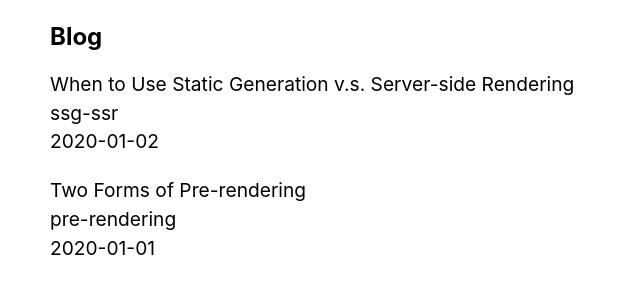
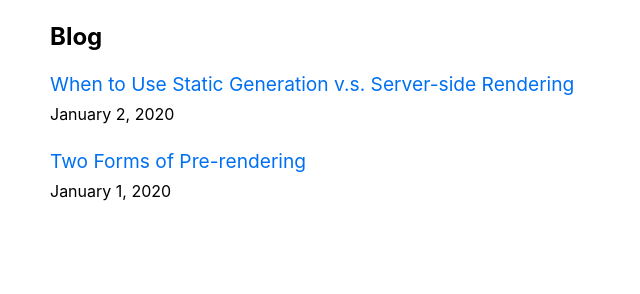
Before and after one commit to B1LLP4RK/nextjs-blog, a Next.js app: page / in a window 1280 px wide. Shown: the part 384-678 px from the top of the page, without its empty margins (318-958 px from the left). Built offline with nearby package versions, Linux system fonts and the light colour scheme.

Commit message:
improve date representation

```diff
--- /dev/null
+++ b/components/date.js
@@ -0,0 +1,6 @@
+import { parseISO, format } from "date-fns";
+
+export default function Date({ dateString }) {
+  const date = parseISO(dateString);
+  return <time dateTime={dateString}>{format(date, "LLLL d, yyyy")}</time>;
+}
--- a/pages/index.js
+++ b/pages/index.js
@@ -2,6 +2,8 @@ import { getSortedPostsData } from "../lib/posts.js";
 import Head from "next/head";
 import Layout, { siteTitle } from "../components/layout.js";
 import utilStyles from "../styles/utils.module.css";
+import Link from "next/link.js";
+import Date from "../components/date.js";
 
 export default function Home({ allPostsData }) {
   return (
@@ -21,11 +23,11 @@ export default function Home({ allPostsData }) {
         <ul className={utilStyles.list}>
           {allPostsData.map(({ id, date, title }) => (
             <li className={utilStyles.listItem} key={id}>
-              {title}
+              <Link href={`/posts/${id}`}>{title}</Link>
               <br />
-              {id}
-              <br />
-              {date}
+              <small>
+                <Date dateString={date}></Date>
+              </small>
             </li>
           ))}
         </ul>
```
